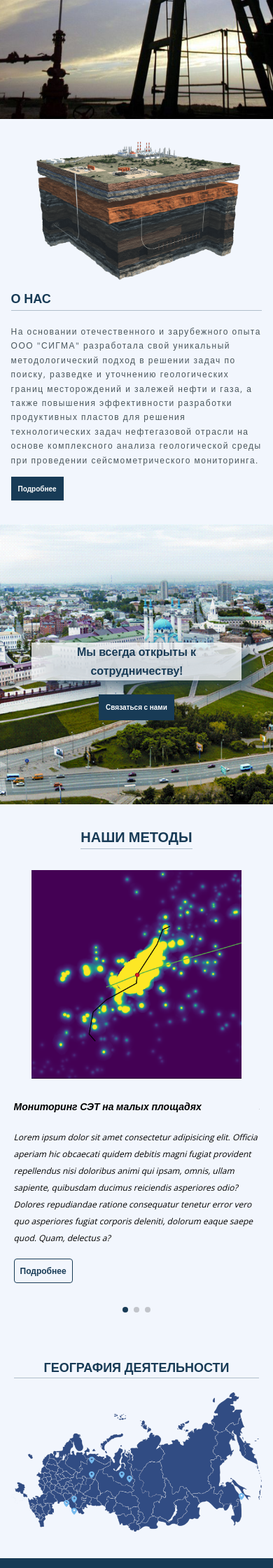
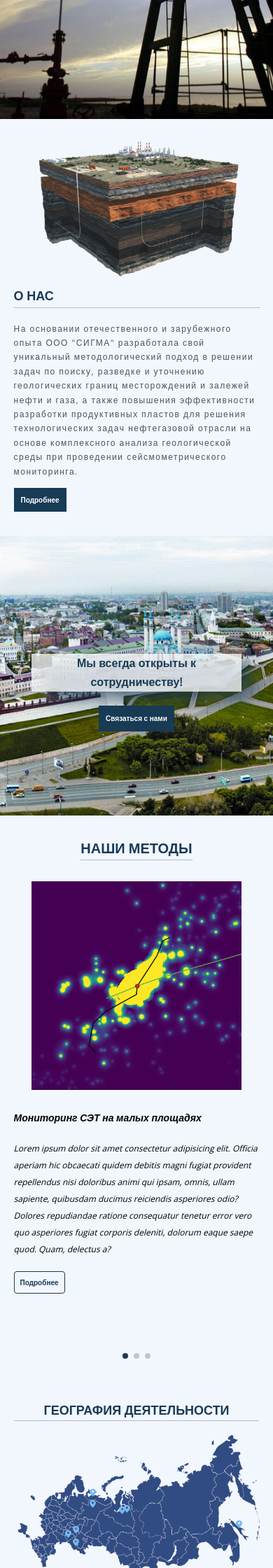
Before and after one commit to dayant-wood/sigma-geophys, a PHP site: page / in a window 390 px wide. Shown: the part 440-2680 px from the top of the page at 70% size. Run offline with PHP 8.4, Linux system fonts and the light colour scheme.

Commit message:
fixed: responsive for everything

```diff
--- a/css/style.css
+++ b/css/style.css
@@ -1471,6 +1470,7 @@
   max-height: 500px;
   max-width: 350px;
   position: relative;
+  margin-bottom: 20px;
 }
 
 .methods__image {
@@ -1615,7 +1618,9 @@
   .footer-container,
   .breadcrumb-container,
   .main-info__container,
-  .contacts-container {
+  .company-container,
+  .contacts-container,
+  .technologies-container {
     max-width: 92%;
   }
   .hero__link {
@@ -1625,7 +1630,18 @@
 }
 
 @media (max-width: 992px) {
-  .methods-container {
+  .header-container,
+  .hero-container,
+  .about-container,
+  .geography-container,
+  .footer-container,
+  .breadcrumb-container,
+  .main-info__container,
+  .contacts-container,
+  .about-container,
+  .company-container,
+  .methods-container,
+  .technologies-container {
     max-width: 90%;
   }
   .header__logo {
@@ -1681,9 +1697,6 @@
   .methods__wrapper {
     flex-basis: 50%;
   }
-  .methods-slide {
-    gap: 20px;
-  }
   .methods__image-wrapper {
     max-width: 300px;
   }
@@ -1893,13 +1926,50 @@
     padding: 30px 0 0 0;
   }
   .methods__button {
-    padding: 8px;
+    padding: 10px;
+    font-size: 10px;
   }
   .geography__title {
     font-size: 18px;
   }
   .geography__modal-title, .geography__text {
     font-size: 8px;
+  }
+  .geography__map-container {
+    position: absolute;
+    width: 2.2%;
+  }
+  .geography__map-container--yamburg {
+    top: 48%;
+    left: 43%;
+  }
+  .geography__map-container--zapolarka {
+    top: 50%;
+    left: 46%;
+  }
+  .geography__map-container--sahalin {
+    top: 60%;
+    right: 7%;
+  }
+  .geography__map-container--tatarstan {
+    top: 63%;
+    left: 24%;
+  }
+  .geography__map-container--orenburg {
+    top: 73%;
+    left: 24%;
+  }
+  .geography__map-container--samara {
+    top: 66%;
+    left: 21%;
+  }
+  .geography__map-container--neneckiy {
+    top: 37%;
+    left: 31%;
+  }
+  .geography__map-container--komi {
+    top: 45%;
+    left: 31%;
   }
   .footer__menu-title {
     font-size: 14px;
@@ -1911,11 +1981,29 @@
     font-size: 12px;
     max-width: 230px;
   }
-  .main-info__employe-wrapper {
-    gap: 20px;
-  }
   .contacts {
     padding-top: 10px;
+  }
+  .contacts__icon {
+    width: 20px;
+  }
+  .mobile {
+    padding: 20px;
+  }
+  .mobile__link {
+    font-size: 14px;
+  }
+  .swiper-container {
+    min-height: 700px;
+  }
+  .company__title {
+    font-size: 20px;
+  }
+  .company__text, .company__item {
+    font-size: 13px;
+  }
+  .company__wrapper {
+    gap: 10px;
   }
 }
 
@@ -1988,6 +2076,48 @@
   .about__image-wrapper {
     margin-right: 15px;
   }
+  .methods__button {
+    padding: 8px;
+  }
+  .geography {
+    padding-top: 40px;
+  }
+  .geography__map-container {
+    position: absolute;
+    width: 2.5%;
+  }
+  .geography__map-container--yamburg {
+    top: 46%;
+    left: 43%;
+  }
+  .geography__map-container--zapolarka {
+    top: 45%;
+    left: 45%;
+  }
+  .geography__map-container--sahalin {
+    top: 56%;
+    right: 7%;
+  }
+  .geography__map-container--tatarstan {
+    top: 60%;
+    left: 24%;
+  }
+  .geography__map-container--orenburg {
+    top: 69%;
+    left: 24%;
+  }
+  .geography__map-container--samara {
+    top: 63%;
+    left: 21%;
+  }
+  .geography__map-container--neneckiy {
+    top: 34%;
+    left: 31%;
+  }
+  .geography__map-container--komi {
+    top: 42%;
+    left: 31%;
+  }
   .main-info {
     padding-top: 0;
   }
--- a/index.html
+++ b/index.html
@@ -189,7 +189,7 @@
                 Quam, delectus a?
               </p>
 
-              <a class="methods__button" type="submit">Подробнее</a>
+              <a href="#" class="methods__button">Подробнее</a>
             </div>
           </div>
         </div>
@@ -440,8 +440,8 @@
       <nav class="mobile__nav">
         <a href="index.html " class="mobile__link">Главная</a>
         <a href="about-company.html " class="mobile__link">О компании</a>
-        <a href="# " class="mobile__link">Наши технологии</a>
-        <a href="# " class="mobile__link">Контакты</a>
+        <a href="technologies.html" class="mobile__link">Наши технологии</a>
+        <a href="contacts.html" class="mobile__link">Контакты</a>
       </nav>
     </div>
 
--- a/js/main.js
+++ b/js/main.js
@@ -33,13 +33,13 @@
 
   function openMenu() {
     $(".mobile").toggleClass("mobile--visible");
-    $("body").toggleClass("hidden");
+    // $("body").toggleClass("hidden");
   }
 
   function closeMobileMenu(event) {
     event.preventDefault();
     $(".mobile").removeClass("mobile--visible");
-    $("body").toggleClass("hidden");
+    // $("body").toggleClass("hidden");
   }
   // $(document).on('keydown', function(e) {
   //     if (e.keyCode === 27) {
--- a/sass/_media.sass
+++ b/sass/_media.sass
@@ -24,8 +26,10 @@
   .breadcrumb-container,
   .main-info__container,
   .contacts-container,
-  .company-container
-  .methods-container
+  .about-container,
+  .company-container,
+  .methods-container,
+  .technologies-container
     max-width: 90%
   .header
     &__logo
@@ -76,8 +79,6 @@
       max-width: 500px
     &__wrapper
       flex-basis: 50%
-    &-slide
-      gap: 20px
     &__image-wrapper
       max-width: 300px
     &__button
@@ -95,14 +96,13 @@
       font-size: 13px
       width: 330px
   .contacts
-    &__form
-      max-width: 50%
+
     &__input-group
       flex-basis: 100%
     &__text, &__link
       font-size: 12px
   .map
-    height: 350px
+    height: 300px
 
 @media (max-width: 767px)
   body
@@ -259,12 +275,40 @@
   .methods
     padding: 30px 0 0 0
     &__button
-      padding: 8px
+      padding: 10px
+      font-size: 10px
   .geography
     &__title
       font-size: 18px
     &__modal-title, &__text
       font-size: 8px
+    &__map-container
+      position: absolute
+      width: 2.2%
+      &--yamburg
+        top: 48%
+        left: 43%
+      &--zapolarka
+        top: 50%
+        left: 46%
+      &--sahalin
+        top: 60%
+        right: 7%
+      &--tatarstan
+        top: 63%
+        left: 24%
+      &--orenburg
+        top: 73%
+        left: 24%
+      &--samara
+        top: 66%
+        left: 21%
+      &--neneckiy
+        top: 37%
+        left: 31%
+      &--komi
+        top: 45%
+        left: 31%
   .footer
     &__menu-title
       font-size: 14px
@@ -273,12 +317,26 @@
     &__text
       font-size: 12px
       max-width: 230px
-  .main-info
-    &__employe
-      &-wrapper
-        gap: 20px
+
   .contacts
     padding-top: 10px
+    &__icon
+      width: 20px
+  .mobile
+    padding: 20px
+    &__link
+      font-size: 14px
+
+  .swiper-container
+    min-height: 700px
+
+  .company
+    &__title
+      font-size: 20px
+    &__text, &__item
+      font-size: 13px
+    &__wrapper
+      gap: 10px
 
 @media ( max-height: 487px )
   .mobile
@@ -335,6 +394,38 @@
     &__image
       &-wrapper
         margin-right: 15px
+  .methods
+    &__button
+      padding: 8px
+  .geography
+    padding-top: 40px
+    &__map-container
+      position: absolute
+      width: 2.5%
+      &--yamburg
+        top: 46%
+        left: 43%
+      &--zapolarka
+        top: 45%
+        left: 45%
+      &--sahalin
+        top: 56%
+        right: 7%
+      &--tatarstan
+        top: 60%
+        left: 24%
+      &--orenburg
+        top: 69%
+        left: 24%
+      &--samara
+        top: 63%
+        left: 21%
+      &--neneckiy
+        top: 34%
+        left: 31%
+      &--komi
+        top: 42%
+        left: 31%
   .main-info
     padding-top: 0
   .contacts
--- a/sass/blocks/_company.sass
+++ b/sass/blocks/_company.sass
@@ -1,6 +1,6 @@
 .company
   padding-top: 20px
-  padding-bottom: 170px
+  padding-bottom: 70px
   &-container
     max-width: 1170px
     margin: auto
@@ -20,6 +20,7 @@
     display: flex
     justify-content: center
     gap: 20px
+    min-height: 500px
   &__text
     font-style: normal
     // font-weight: lighter
@@ -35,6 +36,7 @@
       height: max-content
       bottom: -125px
       text-align: center
+
   &__description
     padding: 20px
     max-width: 100%
@@ -59,6 +61,6 @@
     background-color: #fff
   &__images
     &-wrapper
-      max-width: 60%
+      // max-width: 60%
       margin: auto
       margin-top: 40px
--- a/sass/blocks/_contacts.sass
+++ b/sass/blocks/_contacts.sass
@@ -30,7 +30,7 @@
     display: flex
     flex-wrap: wrap
     align-items: baseline
-    height: 250px
+    height: 290px
     border: 1px solid hsla(206, 56, 22, 0.2)
     border-radius: 4px
     background-color: #fff
@@ -63,7 +63,6 @@
     margin-top: 30px
     gap: 19px
     background-color: #fff
-    margin-right: 20px
     border-radius: 4px
   &__content
     display: flex
@@ -72,7 +71,7 @@
     gap: 20px
   &__input-group
     margin-bottom: 5px
-    flex-basis: 48%
+    flex-basis: 47%
     &:hover
       box-shadow: 0 0 7px $primary
       transition: 0.3s
@@ -83,7 +82,7 @@
     flex-basis: 100%
   &__form-group
     flex-basis: 50%
-    height: 450px
+    // height: 450px
   &__message
     flex-basis: 100%
     height: 262px
@@ -136,7 +135,7 @@
   height: 250px
   border-radius: 4px
   overflow: hidden
-  margin-top: 30px
+  margin-top: 40px
   border: 1px solid hsla(206, 56, 22, .3)
   &__frame
     width: 100%
--- a/sass/blocks/_geography.sass
+++ b/sass/blocks/_geography.sass
@@ -48,7 +48,6 @@
     right: 100%
     bottom: 100%
     background: #fff
-
     padding: 5px
     z-index: 10
     margin-bottom: 10px
@@ -70,8 +69,8 @@
 
 .geography__map-link:hover
   filter: grayscale(0.2) saturate(2)
-  transition: 0.5s
-  border: 1px solid white
+  // transition: 0.5s
+  // border: 1px solid white
 
 .geography__map-container:hover .geography__map-modal
   display: block
--- a/sass/blocks/_hero.sass
+++ b/sass/blocks/_hero.sass
@@ -9,11 +9,10 @@
     margin: auto
   &__wrapper
     height: 500px
-
     display: flex
     align-content: center
     flex-wrap: wrap
-    padding: 40px
+
   &__title
     position: relative
     z-index: 20
--- a/sass/blocks/_methods.sass
+++ b/sass/blocks/_methods.sass
@@ -23,6 +23,7 @@
     max-height: 500px
     max-width: 350px
     position: relative
+    margin-bottom: 20px
   &__image
     // border-radius: 25px
     object-fit: cover
@@ -47,5 +48,6 @@
     text-decoration: none
     cursor: pointer
     border-radius: 4px
+    -webkit-appearance: none !important
     &:hover
       box-shadow: 0 8px 16px 0 rgba(0,0,0,0.2), 0 6px 20px 0 rgba(0,0,0,0.19)
--- a/sass/blocks/_mobile.sass
+++ b/sass/blocks/_mobile.sass
@@ -22,7 +22,8 @@
     line-height: 22px
     text-decoration: none
     margin-bottom: 20px
-
+    &:last-child
+      margin-bottom: 0
   &__nav
     display: flex
     flex-direction: column
--- a/sass/blocks/_technologies.sass
+++ b/sass/blocks/_technologies.sass
@@ -1,4 +1,5 @@
 .technologies
+  padding-top: 20px
   padding-bottom: 50px
   &-container
     max-width: 1170px
@@ -46,10 +47,10 @@
     background-color: #fff
   &__images-wrapper
     display: flex
-    justify-content: center
+    justify-content: space-evenly
     align-items: center
-    gap: 30px
+    gap: 10px
   &__image-wrapper
     margin-top: 20px
     margin-bottom: 30px
-    // width: 25%
+    flex-basis: 27%
```
Also changed, not shown: other parts of css/style.css (+53 -19 lines), other parts of sass/_media.sass (+34 -6 lines), 1 other file.
